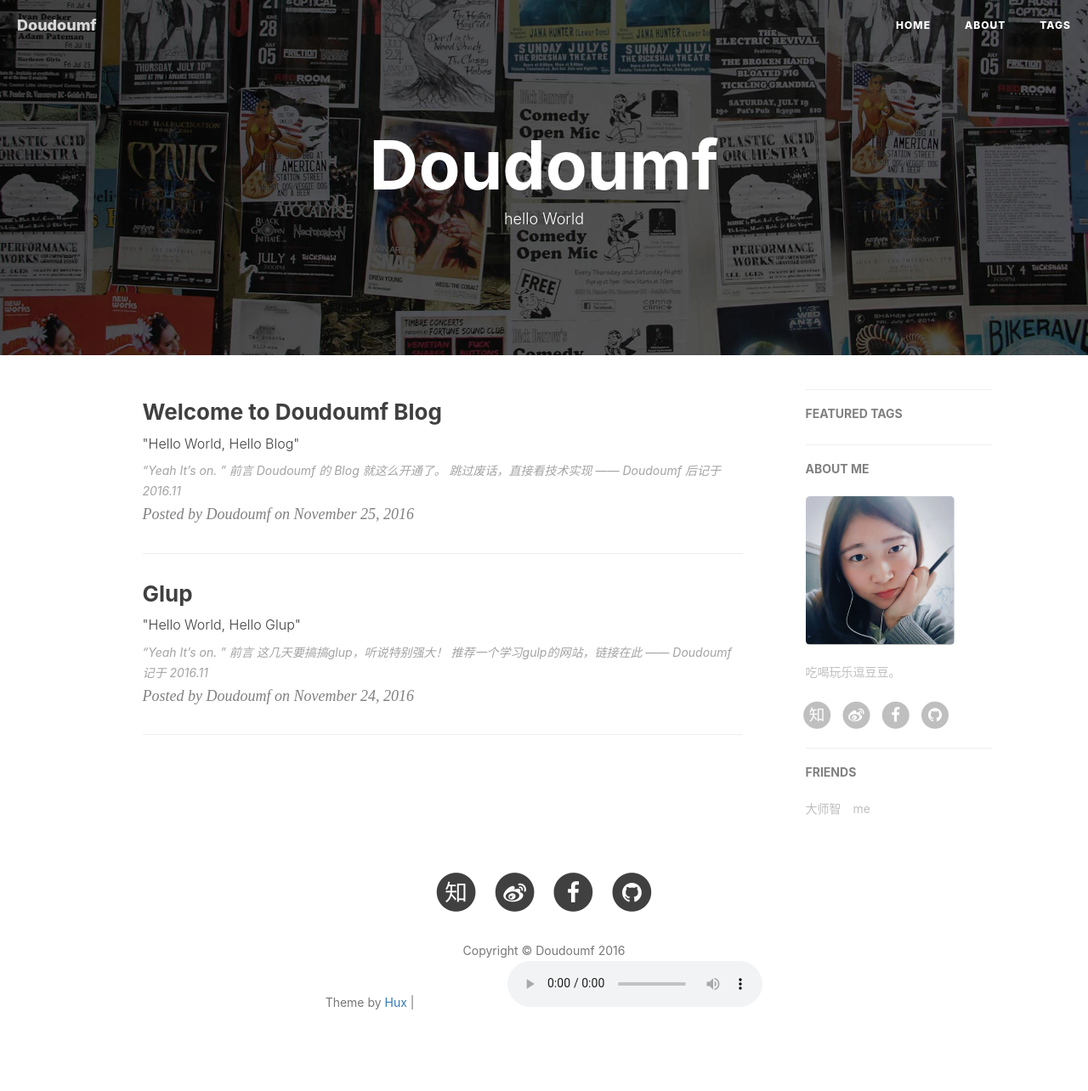
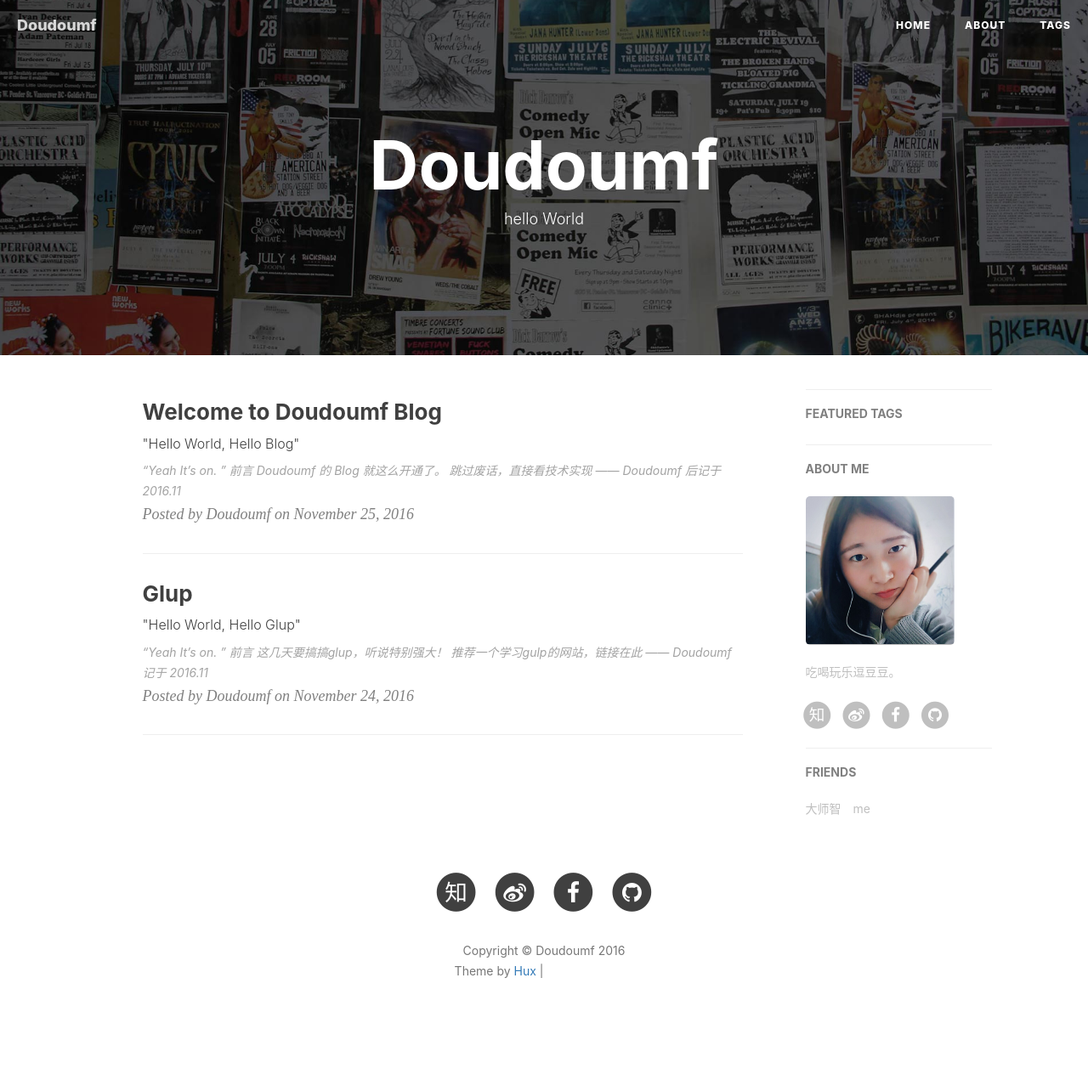
Before and after one commit to Doudoumf/Doudoumf.github.io, a Jekyll site: the page built from index.html, in a window 1280 px wide. Shown: the whole page at 85% size. Built offline with Jekyll 4.4.1, drawn with Linux system fonts in a browser that asks for light colours; nearby versions of some CDN libraries; the list of posts is cut into pages by our own code; comment, search, counter and statistics services are not loaded; grey boxes are pictures that could not be loaded.

Commit message:
hidden  music

```diff
--- a/_includes/footer.html
+++ b/_includes/footer.html
@@ -78,9 +78,11 @@
                         frameborder="0" scrolling="0" width="100px" height="20px"
                         src="https://ghbtns.com/github-btn.html?user=huxpro&repo=huxpro.github.io&type=star&count=true" >
                     </iframe>
-                    <audio autoplay="autoplay" loop="loop" controls="controls" >
+                    <div>
+                    <audio autoplay="autoplay" loop="loop">
                         <source src="music/Hello.mp3" type="audio/mpeg">
                     </audio>
+                    </div>
                 </p>
             </div>
         </div>
```
